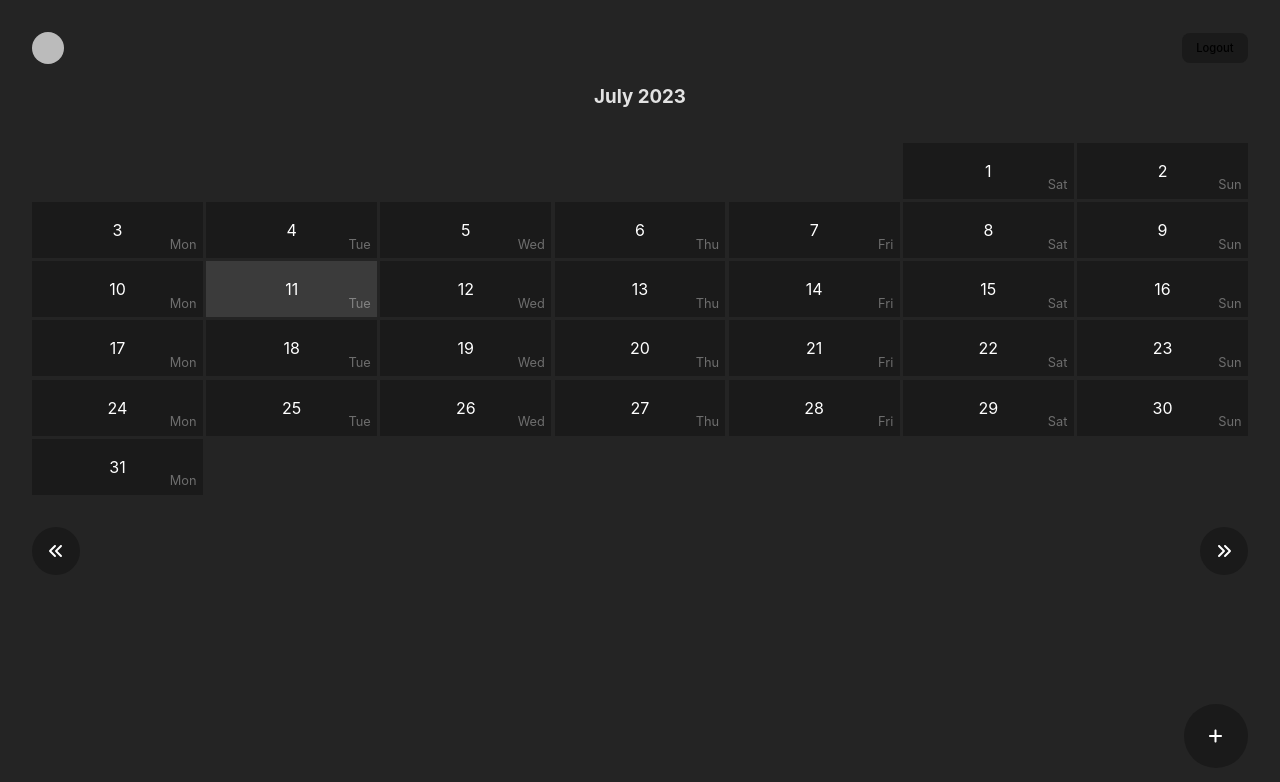
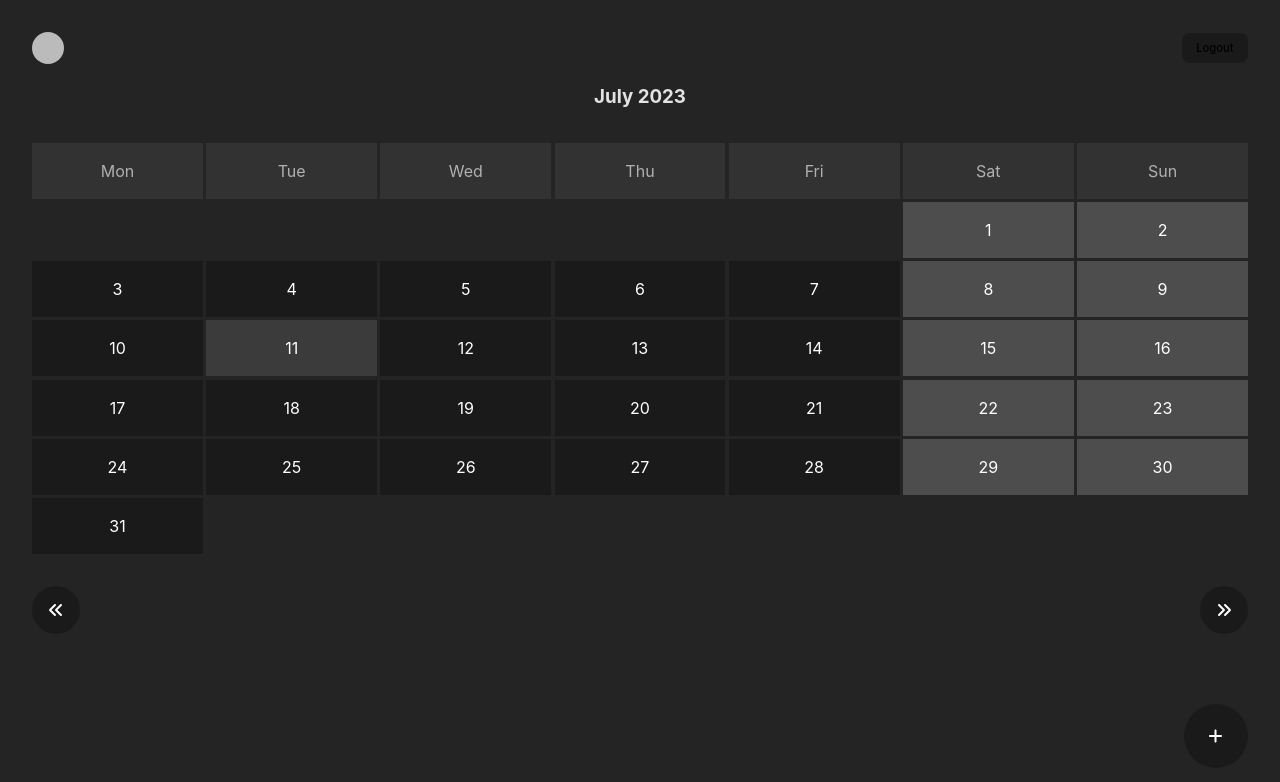
Before and after one commit to AlexBeskrovniy/customer-tracker, a React (Vite) app: page / in a window 1280 px wide. Shown: the top 782 px of the page. Built offline with nearby package versions, Linux system fonts and the light colour scheme; no server answers; the database is empty; sample sign-in values are in the browser's storage.

Commit message:
Handling sundays and saturdays

```diff
--- a/src/Cell/Cell.scss
+++ b/src/Cell/Cell.scss
@@ -19,18 +19,21 @@
         z-index: 2;
     }
 
-    &-day-number,
-    &-label {
-        line-height: normal;
-    }
+    // &-day-number,
+    // &-label {
+    //     line-height: 1;
+    // }
 
-    &-label {
-        position: absolute;
-        bottom: .4rem;
-        right: .4rem;
-        font-size: .8rem;
-        opacity: .36;
-        width: fit-content;
+    // &-label {
+    //     position: absolute;
+    //     bottom: .4rem;
+    //     right: .4rem;
+    //     font-size: .8rem;
+    //     opacity: .36;
+    //     width: fit-content;
+    // }
+    &.holiday {
+        background: lighten(#1A1A1A, 20%);
     }
 
     &.active {
@@ -55,18 +58,18 @@
     }
 }
 
-@media (max-width: 800px) {
-    .cell {
-        height: 3rem;
+// @media (max-width: 800px) {
+//     .cell {
+//         height: 3rem;
 
-        &-day-number {
-            position: absolute;
-            top: .4rem;
-            left: .4rem;
-        }
+//         &-day-number {
+//             position: absolute;
+//             top: .4rem;
+//             left: .4rem;
+//         }
 
-        &-label {
-            left: .4rem;
-        }
-    }
-}
+//         &-label {
+//             left: .4rem;
+//         }
+//     }
+// }
--- a/src/Cell/Cell.tsx
+++ b/src/Cell/Cell.tsx
@@ -19,13 +19,18 @@ interface MyCustomCSS extends CSSProperties {
 export default ({ day, month, year, isToday, hasData }: CellProps) => {
     const activeClass = isToday ? 'active' : '';
     const withData = hasData ? 'filled': '';
-    const classes = `cell ${activeClass} ${withData}`;
 
     const dayObj = new Date(year, month, day);
-    const LABEL = dayjs(dayObj).format('ddd');
+    // const LABEL = dayjs(dayObj).format('ddd');
+
+    const dayIndex = dayjs(dayObj).day();
+    // Handling 'Sunday' and 'Saturday'
+    const holidayClass = dayIndex === 6 || dayIndex === 0 ? 'holiday' : '';
 
     // || 7 - because of 'Sunday' dayjs index === 0
-    const monthFirstDayPosition = day === 1 ? dayjs(dayObj).day() || 7 : null;
+    const monthFirstDayPosition = day === 1 ? dayIndex || 7 : null;
+
+    const classes = `cell ${holidayClass} ${activeClass} ${withData}`;
 
     return (
         <div
@@ -35,9 +40,9 @@ export default ({ day, month, year, isToday, hasData }: CellProps) => {
             <span className='cell-day-number'>
                 {day}
             </span>
-            <span className='cell-label'>
+            {/* <span className='cell-label'>
                 {LABEL}
-            </span>
+            </span> */}
         </div>
     );
 }
--- a/src/Month/Month.scss
+++ b/src/Month/Month.scss
@@ -1,7 +1,10 @@
-.cells-wrapper {
-    display: grid;
-    gap: .2rem;
-    grid-template-columns: repeat(7, 1fr);
-    grid-template-rows: repeat(5, 1fr);
+.month {
     margin-block: 2rem;
+
+    &-cells-wrapper {
+        display: grid;
+        gap: .2rem;
+        grid-template-columns: repeat(7, 1fr);
+        grid-template-rows: repeat(5, 1fr);
+    }
 }
--- a/src/Month/Month.tsx
+++ b/src/Month/Month.tsx
@@ -1,6 +1,7 @@
 import dayjs from 'dayjs'
 
 import './Month.scss';
+import WeekBar from '../WeekBar/WeekBar';
 import Cell from '../Cell/Cell';
 import Nav from '../Nav/Nav';
 import { useAuthContext } from '../AuthProvider';
@@ -40,11 +41,12 @@ export default ({ month, year, changeMonth }: MonthProps) => {
     return (
         <>
             <h3>{ selectedMonthTitle }</h3>
-
-            <div className='cells-wrapper'>
-                { dayCells }
+            <div className='month'>
+                <WeekBar />
+                <div className='month-cells-wrapper'>
+                    { dayCells }
+                </div>
             </div>
-
             <Nav changeMonth={changeMonth} />
         </>
     );
--- /dev/null
+++ b/src/WeekBar/WeekBar.scss
@@ -0,0 +1,15 @@
+.week {
+    &-bar {
+        display: grid;
+        gap: .2rem;
+        grid-template-columns: repeat(7, 1fr);
+        padding-bottom: .2rem;
+    }
+
+    &-day {
+        background: #3B3B3B;
+        opacity: .64;
+        color: #fff;
+        padding-block: 1rem;
+    }
+}
--- /dev/null
+++ b/src/WeekBar/WeekBar.tsx
@@ -0,0 +1,20 @@
+import dayjs from 'dayjs'
+
+import './WeekBar.scss';
+
+const days = [1, 2, 3, 4, 5, 6, 0].map(dayIndex => {
+    const day = dayjs().day(dayIndex).format('ddd');
+    return day;
+});
+
+export default () => {
+    return (
+        <div className='week-bar'>
+            { days.map(day => (
+                <div className='week-day'>
+                    { day }
+                </div>
+            )) }
+        </div>
+    );
+}
```
